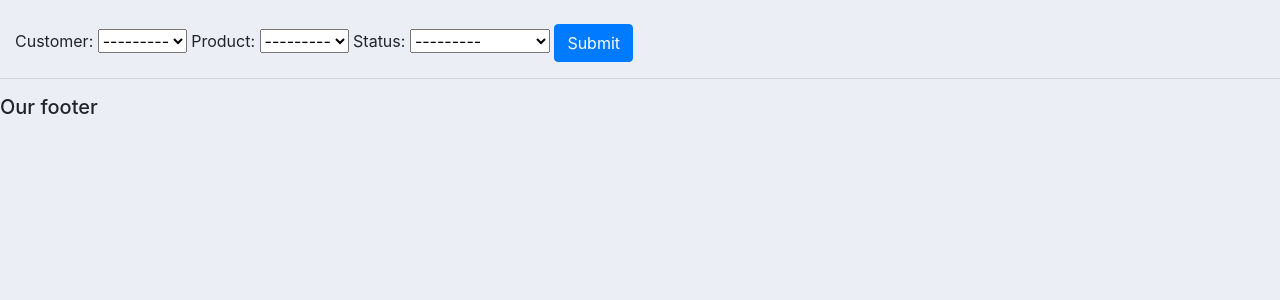
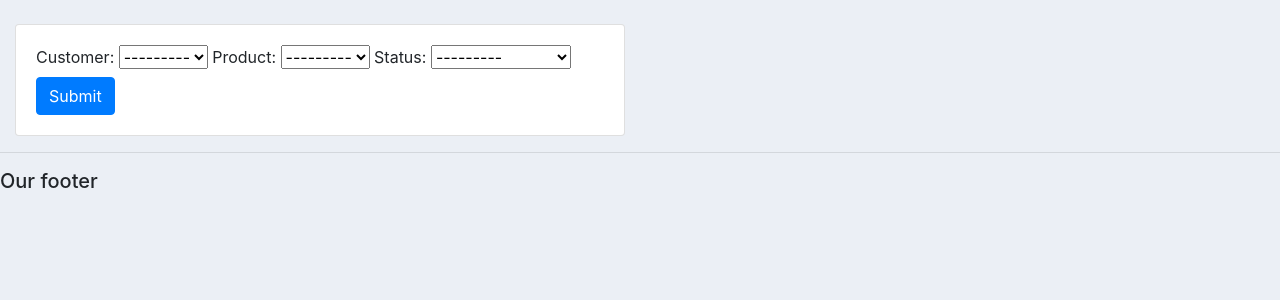
Before and after one commit to trhgquan/django-midterm, a Django app: page /create_order/ in a window 1280 px wide. Shown: the part 58-358 px from the top of the page. Run offline with Django 4.2, Linux system fonts and the light colour scheme; some libraries are stand-ins or nearby versions.

Commit message:
Styling (part 10)

```diff
--- a/crm1/accounts/templates/accounts/order_form.html
+++ b/crm1/accounts/templates/accounts/order_form.html
@@ -6,10 +6,15 @@
 
 <br/>
 
-<form method='POST' action=''>
-    {% csrf_token %}
-    {{ form }}
-    <button class='btn btn-primary' type="submit">Submit</button>
-</form>
-
+<div class='row'>
+    <div class='col-md-6'>
+        <div class='card card-body'>
+            <form method='POST' action=''>
+                {% csrf_token %}
+                {{ form }}
+                <button class='btn btn-primary' type="submit">Submit</button>
+            </form>
+        </div>
+    </div>
+</div>
 {% endblock %}
```
Also changed, not shown: crm1/accounts/templates/accounts/delete.html (+14 -6 lines).
